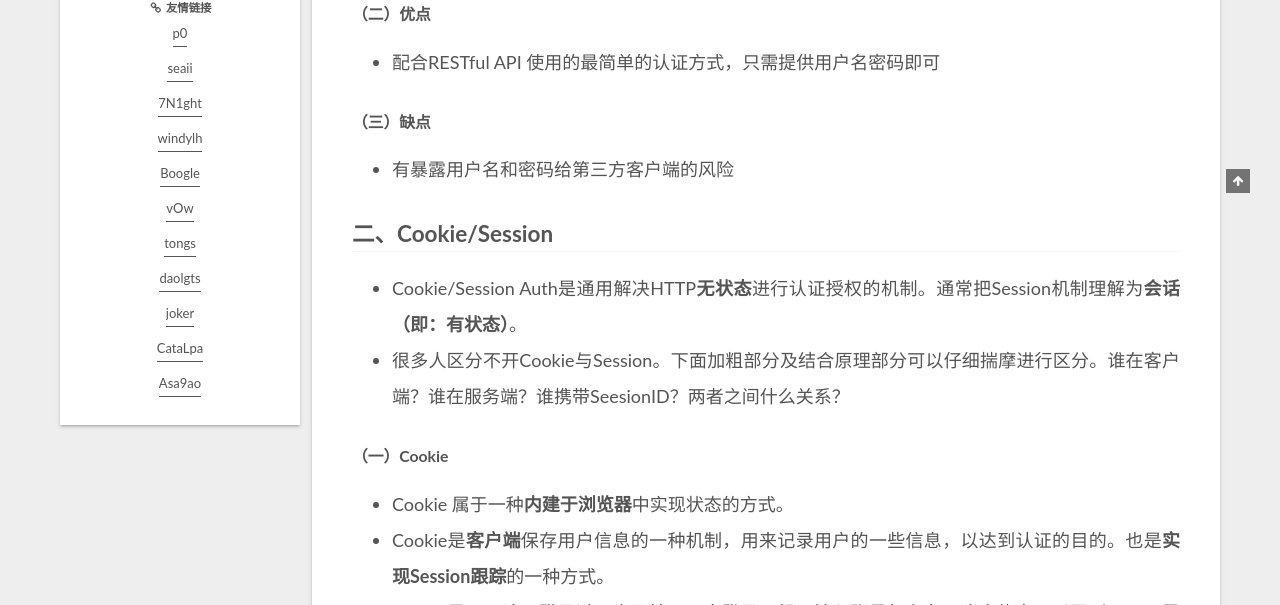
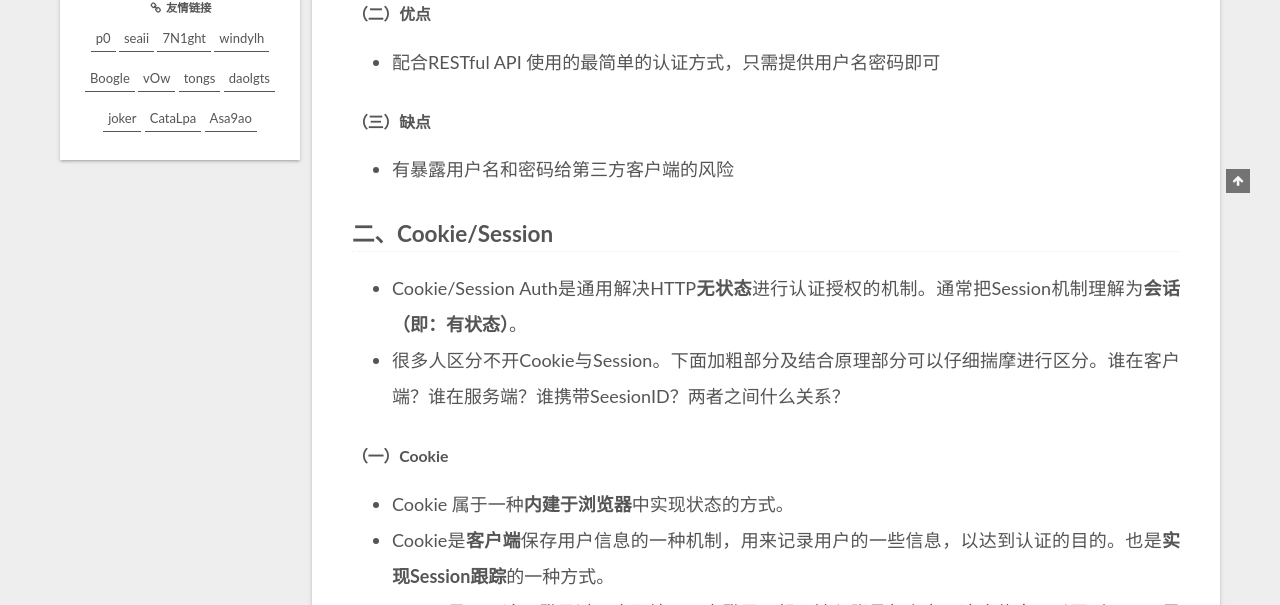
Before and after one commit to xx-C1/xx-C1.github.io, a plain HTML site: page index.html in a window 1280 px wide. Shown: the part 707-1312 px from the top of the page. Drawn offline with Linux system fonts and the light colour scheme; no server answers.

Commit message:
Site updated: 2019-10-09 16:38:47

```diff
--- a/css/main.css
+++ b/css/main.css
@@ -1190,7 +1190,7 @@ pre .javascript .function {
 }
 .links-of-author a::before,
 .links-of-author span.exturl::before {
-  background: #67ccaa;
+  background: #8600ff;
   border-radius: 50%;
   content: ' ';
   display: inline-block;
@@ -1240,6 +1240,7 @@ pre .javascript .function {
   padding: 0;
 }
 .links-of-blogroll-item {
+  display: inline-block;
   padding: 2px 10px;
 }
 .links-of-blogroll-item a,
@@ -2673,8 +2674,31 @@ ul.breadcrumb li + li:last-child {
   padding: 3px 0 0;
   text-align: center;
 }
+.links-of-blogroll::before,
+.links-of-blogroll::after {
+  content: ' ';
+  display: table;
+}
+.links-of-blogroll::after {
+  clear: both;
+}
 .links-of-blogroll-item {
   padding: 0;
+  margin: 5px 0 0;
+  width: 50%;
+  width: unset;
+}
+.links-of-blogroll-item a,
+.links-of-blogroll-item span.exturl {
+  box-sizing: border-box;
+  display: inline-block;
+  margin-bottom: 0;
+  margin-right: 0;
+  max-width: 216px;
+  overflow: hidden;
+  padding: 0 5px;
+  text-overflow: ellipsis;
+  white-space: nowrap;
 }
 .content-wrap {
   background: initial;
```
